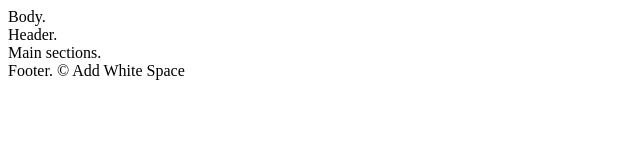
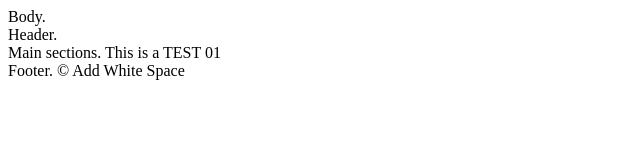
Before and after one commit to addwhitespace/addwhite.space, a plain HTML site: page index.html in a window 1280 px wide. Shown: the whole page, without its empty margins (0-640 px from the left). Drawn offline with Linux system fonts and the light colour scheme.

Commit message:
Updated 'index.html' via CloudCannon

```diff
--- a/index.html
+++ b/index.html
@@ -49,6 +49,8 @@
         </header>
         <main class="o-main">
             Main sections.
+
+            This is a TEST 01
         </main>
         <footer class="c-footer">
             Footer.
```
